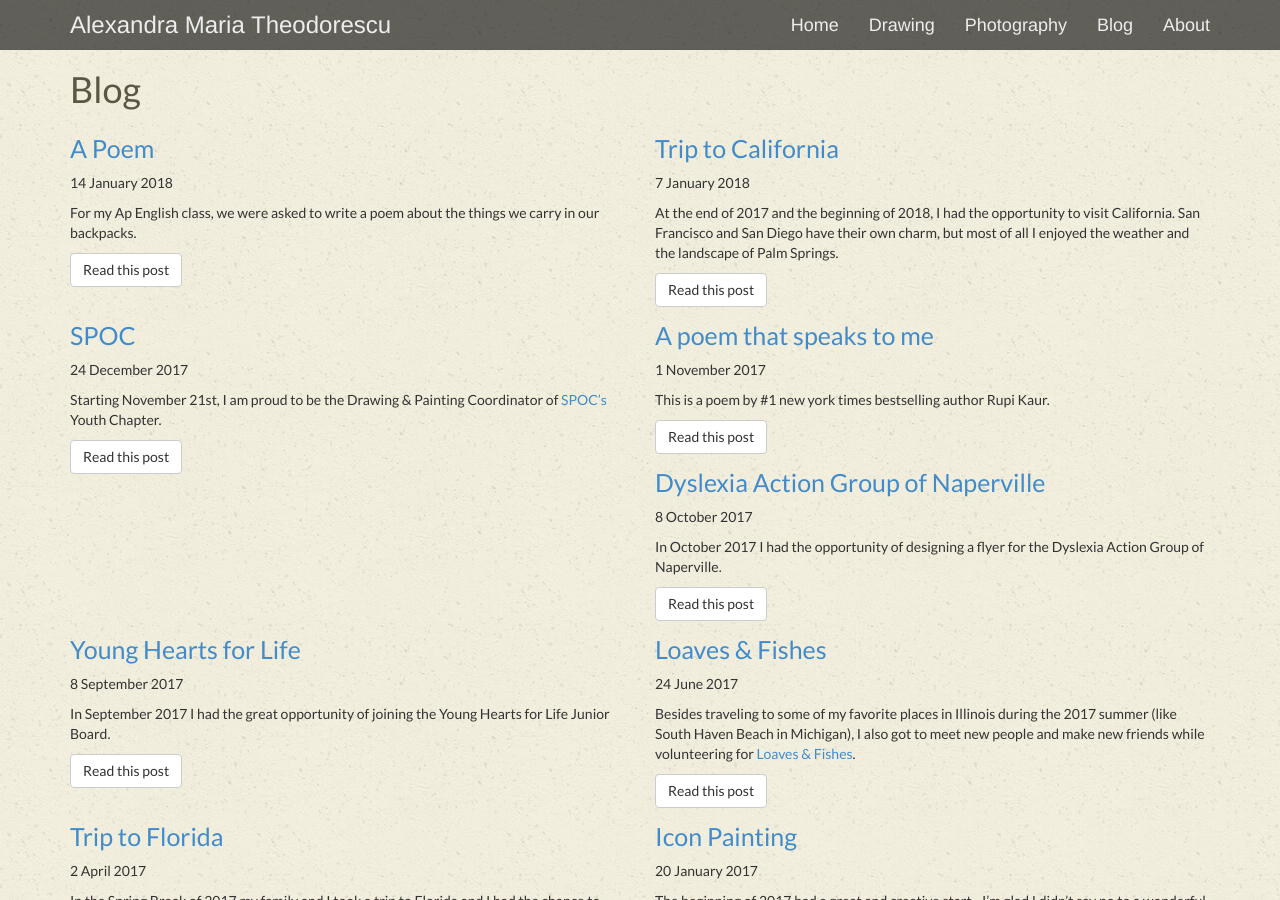
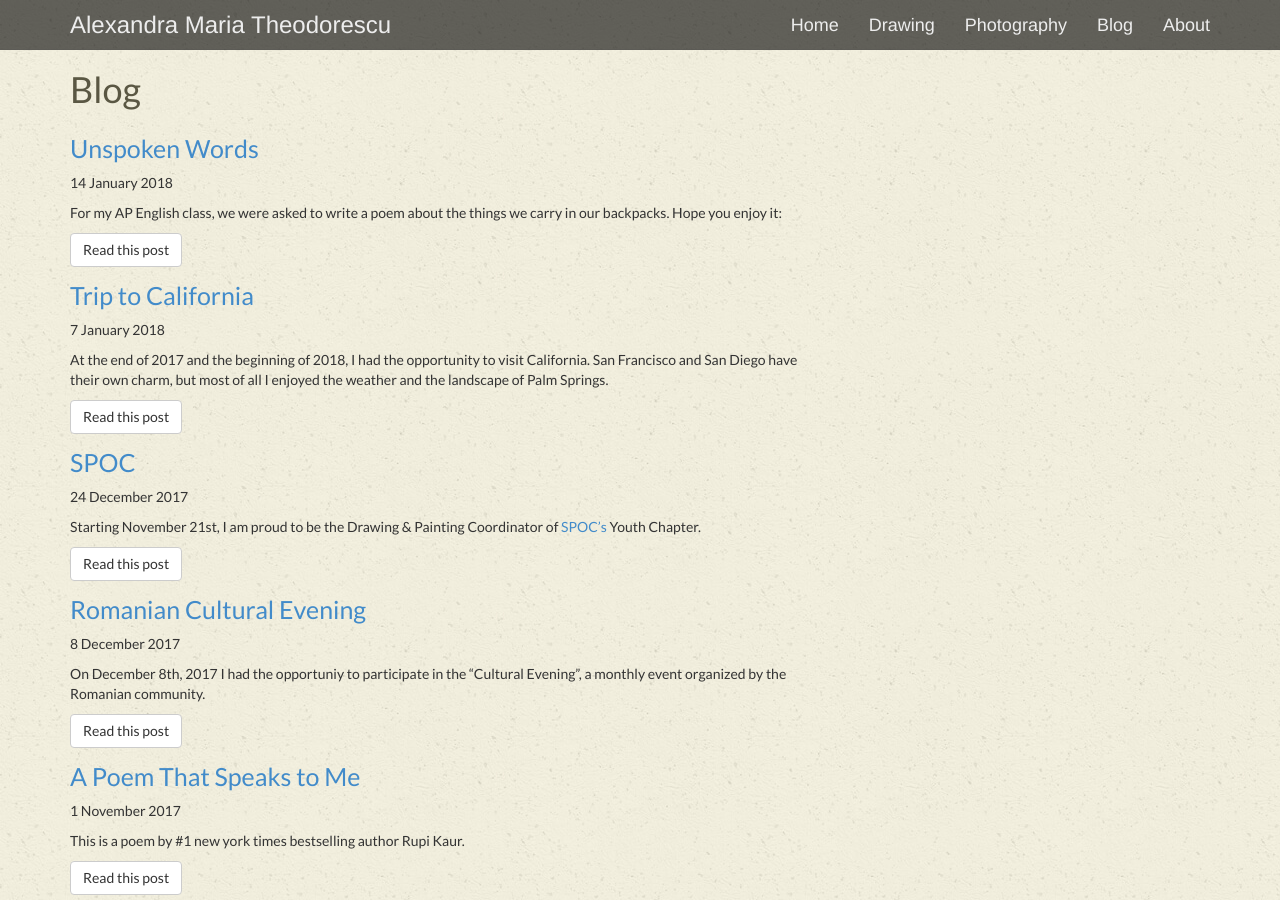
Before and after one commit to allyth/allyth, a Jekyll site: the page built from blog.html, in a window 1280 px wide and 900 px high. Built offline with Jekyll 4.4.1, drawn with Linux system fonts in a browser that asks for light colours; some web fonts are replaced.

Commit message:
Added cultural evening post

```diff
--- /dev/null
+++ b/_posts/2017-12-08-CulturalEvening.md
@@ -0,0 +1,14 @@
+---
+layout: post
+title: Romanian Cultural Evening
+image:
+description:
+---
+On December 8th, 2017 I had the opportuniy to participate in the "Cultural Evening", a monthly event organized by the Romanian community.
+<!-- split -->
+It was a pleasure to hear Romanian poetry once again, and it reminded me of my elementary school days in Bucharest, Romania.
+
+Here is a Romanian cultural magazine that goes into more detail about the event (page 105):
+<a href="{{ site.baseurl }}/download/Creneluri Sighisorene nr 11.pdf">Creneluri Sighișorene (Sighișorean Crenels)</a>
+
+<img class="img-responsive" style="max-width:400px" src= "{{ site.baseurl }}/img/blog/CulturalEve.jpg"/>
--- a/_posts/2018-01-14-MyPoem.md
+++ b/_posts/2018-01-14-MyPoem.md
@@ -1,17 +1,13 @@
 ---
 layout: post
-title: A Poem
+title: Unspoken Words
 image:
 description:
 ---
-For my Ap English class, we were asked to write a poem about the things we carry in our backpacks.
+For my AP English class, we were asked to write a poem about the things we carry in our backpacks. Hope you enjoy it:
 <!-- split -->
- Here is the poem:
   <br>
- <br>
- I carry
-  <br>
-  <br>
+ <h3>I carry</h3>
 I carry a story
  <br>
 But my notebooks are filled with math problems and notes
@@ -37,6 +33,3 @@ Between aspects of my life
 I carry a small world
  <br>
 But no one cares to notice
- <br>
- <br>
- In this poem, I not only included actual objects that I had in my backpack, but also intangible things that cannot be seen, yet I still carry.
--- a/blog.html
+++ b/blog.html
@@ -10,7 +10,7 @@ title: Blog
 
         {% assign sortedPosts = (site.posts | sort: 'date') | reverse %}
             {% for post in sortedPosts %}
-            <div class="col-sm-6">
+            <div class="col-sm-8">
                 <h2>
                     <a style="font-size: 25px" href="{{ site.baseurl }}{{ post.url }}">{{ post.title }}</a>
                 </h2>
```
Also changed, not shown: _posts/2017-11-01-poem.md (+1 -1 lines), img/blog/CulturalEve.jpg (added), 1 other file.
